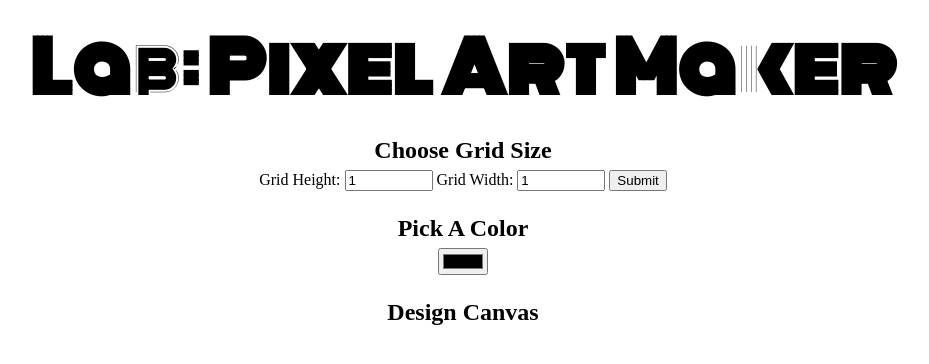
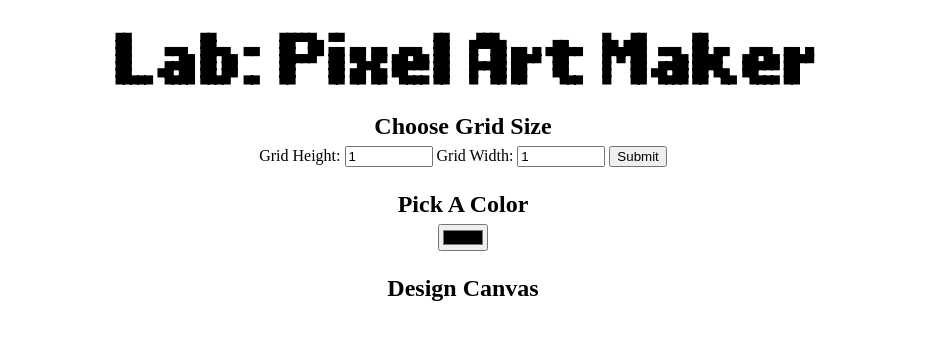
Before and after one commit to kmoroz/pixelArtMaker, a plain HTML site: page index.html in a window 1280 px wide. Shown: the whole page, without its empty margins (177-1106 px from the left). Drawn offline with Linux system fonts and the light colour scheme.

Commit message:
changed h1 font

```diff
--- a/styles.css
+++ b/styles.css
@@ -1,9 +1,14 @@
+@font-face {
+    font-family: pixelFont;
+    src: url(LLPIXEL3.ttf);
+}
+
 body {
     text-align: center;
 }
 
 h1 {
-    font-family: Monoton;
+    font-family: pixelFont;
     font-size: 70px;
     margin: 0.2em;
 }
```
Also changed, not shown: LLPIXEL3.ttf (added).
